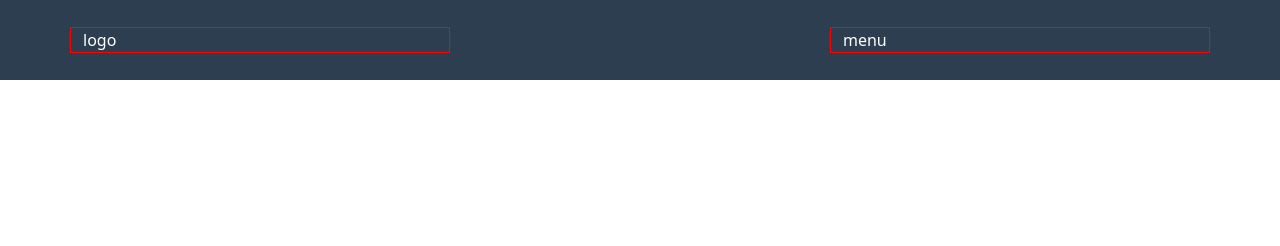
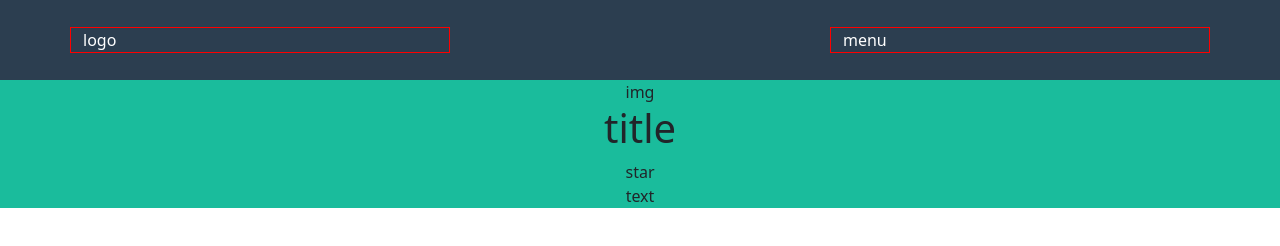
Before and after one commit to EmanueleDiLeo/html-css-bootstrap-freelancer, a plain HTML site: page index.html in a window 1280 px wide. Drawn offline with nearby package versions, Linux system fonts and the light colour scheme.

Commit message:
[ADD] : Jumbo

```diff
--- a/css/style.css
+++ b/css/style.css
@@ -1,13 +1,24 @@
-/* general */
+/********************************************************************* general */
 
 .debug{
   border: 1px solid red;
 }
 
-/* footer */
+/********************************************************************** FOOTER */
 
 header{
   background-color: #2c3e50;
   height: 80px;
   color: white;
 }
+
+
+/*********************************************************************** MAIN */
+
+
+
+/* *******************************************JUMBO */
+
+.jumbo{
+  background-color: #1abc9c;
+}
--- a/index.html
+++ b/index.html
@@ -30,6 +30,22 @@
   <!-- START MAIN -->
   <main>
 
+    <!-- START JUMBO -->
+    <section class="jumbo">
+      <div class="container d-flex flex-column align-items-center ">
+        <div class="div_img">img</div>
+        <h1>title</h1>
+        <div class="star">star</div>
+        <div class="div_text">text</div>
+      </div>
+    </section>
+    <!-- END JUMBO -->
+
+    <!-- START PORTFOLIO -->
+    <section class="portfolio">
+
+    </section>
+
   </main>
   <!-- END MAIN -->
 
```
